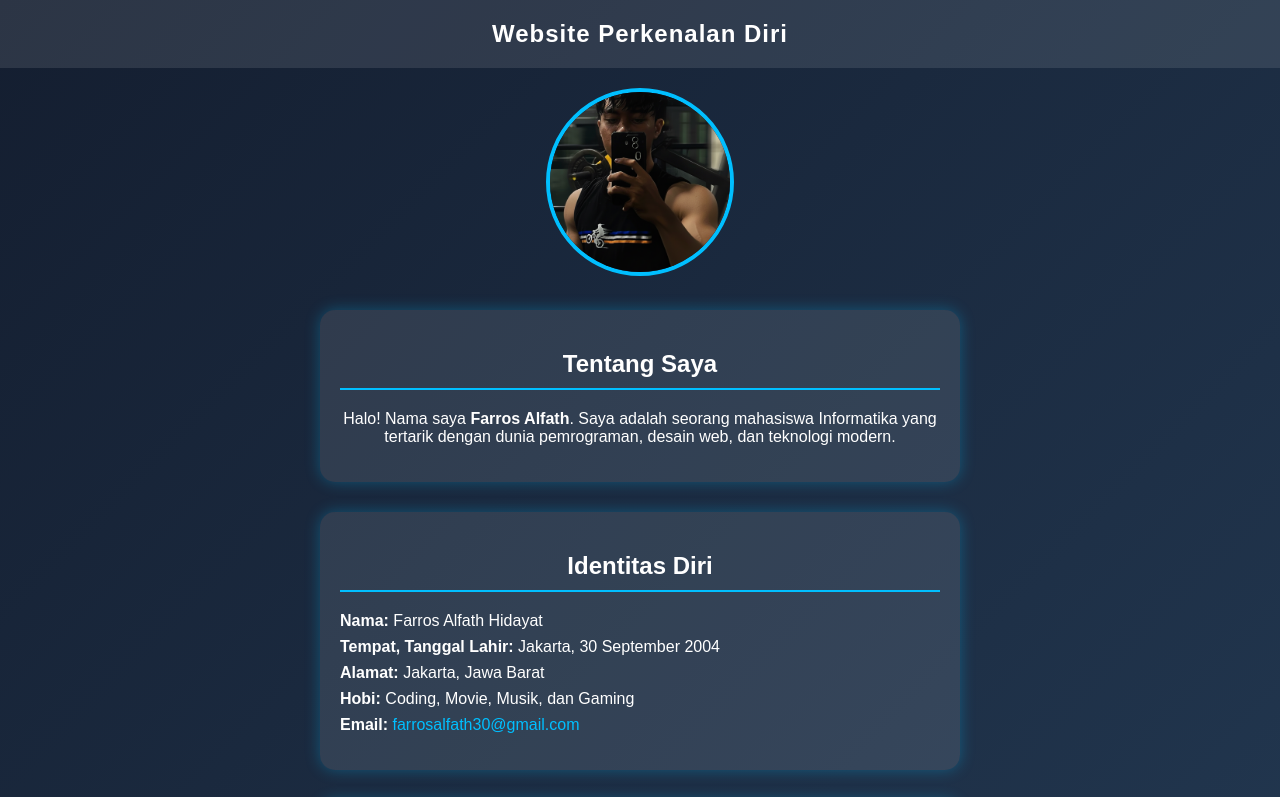
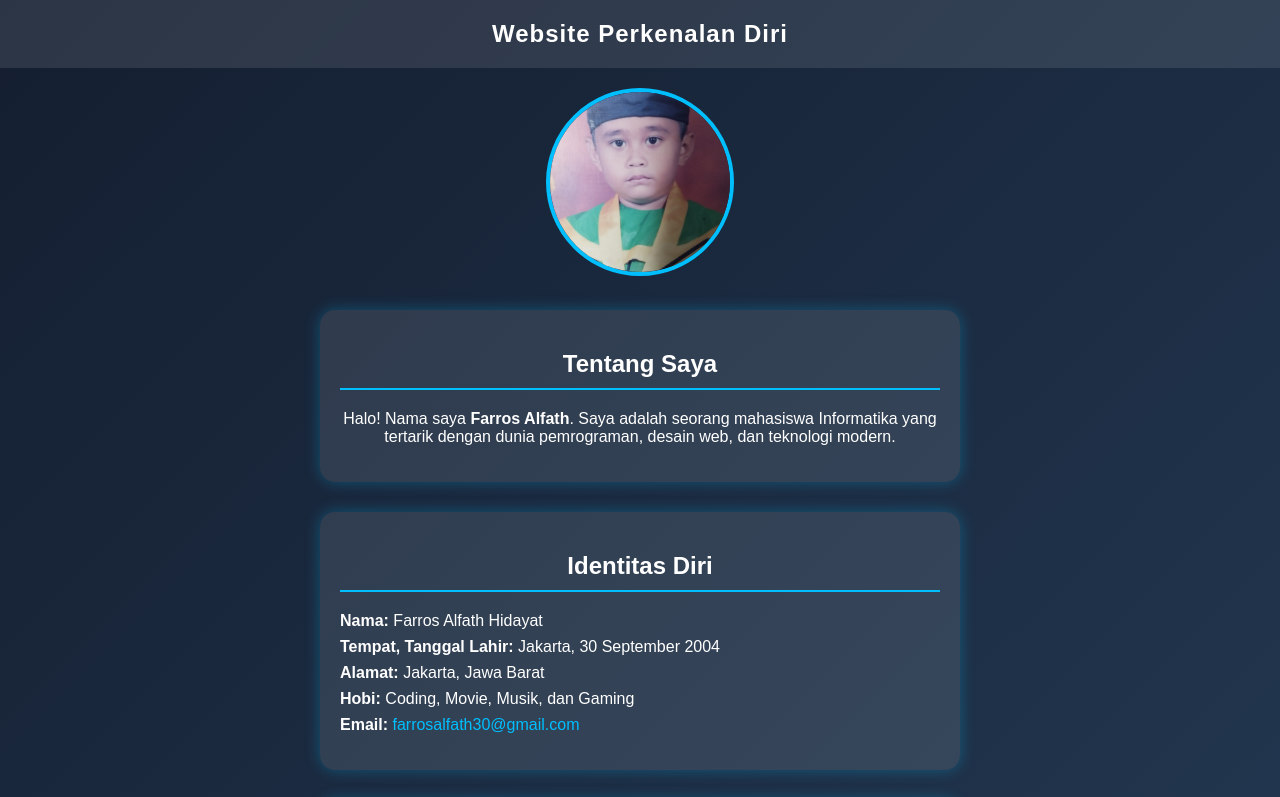
Before and after one commit to farrosalfath/website-perkenalan, a plain HTML site: page index.html in a window 1280 px wide. Shown: the top 797 px of the page. Drawn offline with Linux system fonts and the light colour scheme.

Commit message:
Update index.html

```diff
--- a/index.html
+++ b/index.html
@@ -77,7 +77,7 @@
 <body>
   <header>Website Perkenalan Diri</header>
 
-  <img src="https://farrosalfath.github.io/website-perkenalan/foto-saya.png" alt="Foto Diri">
+  <img src="https://farrosalfath.github.io/website-perkenalan/foto-saya.jpeg" alt="Foto Diri">
 
   <section>
     <h2>Tentang Saya</h2>
```
